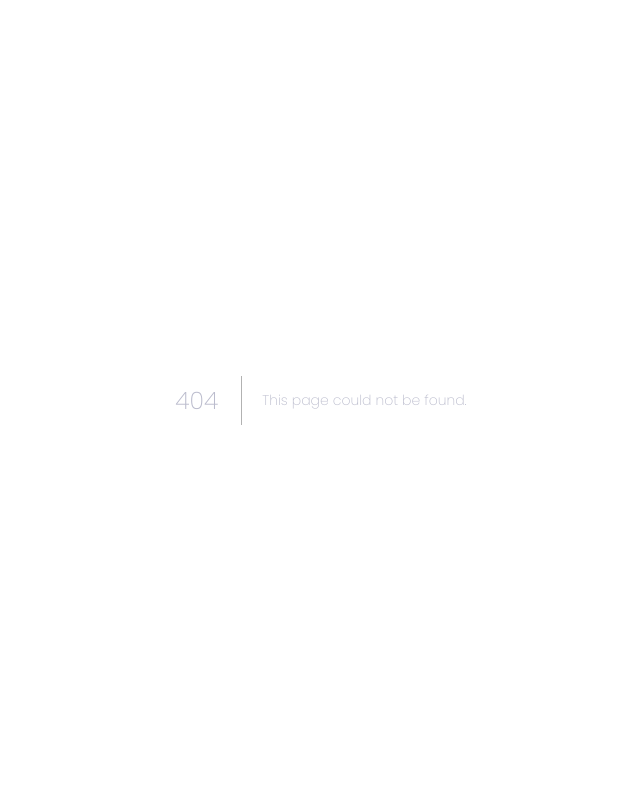
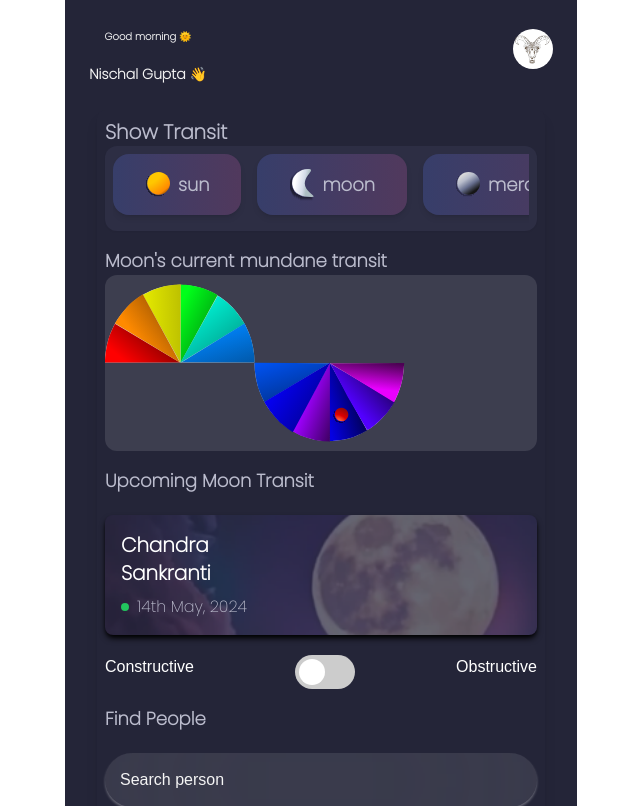
Before and after one commit to adeptcoder014/astroLogics, a Next.js app: page /transits in a window 1280 px wide. Before the commit this address had no page. Shown: the top 806 px of the page, without its empty margins (319-959 px from the left). Built offline with nearby package versions, Linux system fonts and the light colour scheme; no server answers.

Commit message:
events screen left only

```diff
--- a/components/TransitDisplay.js
+++ b/components/TransitDisplay.js
@@ -38,6 +38,8 @@ const TransitDisplay = () => {
     },
     {
       "title": "Transits",
+      "link": "/transits",
+
       "image":
         <Image
           alt="alt tdsdag"
--- a/components/header.js
+++ b/components/header.js
@@ -33,12 +33,12 @@ export const Header = () => {
                 }} >Nischal Gupta 👋</p>
             </div>
 
-            <div className="center" style={{ padding: "1.8%" }}>
+            <div className="h-10 w-10 bg-white rounded-full  flex items-center justify-center">
                 <Image
                     alt="alt tag"
-                    src={require("../public/icons/userSign.png")}
-                    height={45}
-                    width={40}
+                    src={require("../public/zodiac/capricornSign.png")}
+                    // height={45}
+                    width={35}
                 />
             </div>
         </div>
--- /dev/null
+++ b/pages/transits.js
@@ -0,0 +1,135 @@
+// src/components/TransitPanel.js
+import React from 'react';
+import { useEffect, useState } from "react"
+
+import CommanLayout from '../layouts/comman';
+import { CurrentTransit } from '../components/currentTransit';
+
+const TransitPanel = () => {
+    const arr = [
+        {
+            planet: 'sun'
+        },
+        {
+            planet: 'moon'
+        },
+        {
+            planet: 'mercury'
+        },
+        {
+            planet: 'venus'
+        },
+        {
+            planet: 'mars'
+        },
+        {
+            planet: 'jupiter'
+        },
+        {
+            planet: 'saturn'
+        }
+
+    ]
+
+    const [selectedDiv, setSelectedDiv] = useState(''); // State to track selected div
+
+    const handleToggle = (index) => {
+        console.log(index);
+        setActiveIndex(activeIndex === index ? null : index);
+    };
+
+    return (
+        <CommanLayout>
+
+            <div className="p-2 max-w-md mx-auto bg-containerColor text-white rounded-lg shadow-lg">
+                <div className="mb-4">
+                    <h2 className="text-xl font-bold">Show Transit</h2>
+
+                    <div className='bg-[#2D2E44] rounded-xl p-2 shadow-sm'>
+                        <div className='flex overflow-x-scroll space-x-4 scrollbar-hide'>
+                            {arr.map((x, index) => (
+                                <div
+                                    key={index}
+                                    className={`text-white bg-custom-gradient rounded-2xl flex-shrink-0 px-8 py-2 ${selectedDiv === `lord-${index}` ? 'shadow-md shadow-black' : 'shadow-md'}  mb-2 flex items-center`}
+                                    onClick={() => setSelectedDiv(`lord-${index}`)}
+                                >
+                                    <img src={`./planets/${x.planet}.svg`} alt="Natal" width={x.planet == 'saturn' ? 45 : 25} />
+
+                                    <p className="font-extrabold text-lg ml-2">{x.planet}</p>
+                                </div>
+                            ))}
+                        </div>
+                    </div>
+
+                </div>
+
+                <div className="mb-4">
+                    <h3 className="text-lg font-semibold">Moon's current mundane transit</h3>
+                    <div className="items-center bg-[#3D3E4F] rounded-xl">
+
+                        <CurrentTransit />
+                    </div>
+                </div>
+
+                <div className="mb-4">
+                    <h3 className="text-lg font-semibold">Upcoming Moon Transit</h3>
+                    <div className="bg-custom-gradient bgImg p-4 rounded-lg flex shadow-md shadow-black mt-5 mb-5">
+                        <div className="">
+
+                            {/* <div className="ml-4"> */}
+                            <p className='text-white font-extrabold text-xl'>Chandra</p>
+                            <p className='text-white font-extrabold text-xl mb-2'>Sankranti</p>
+
+                            <div className='flex items-center'>
+
+                                <div className={`bg-green-500 rounded-full w-2 h-2 mr-2`} />
+
+                                <p>14th May, 2024</p>
+                            </div>
+                            {/* </div> */}
+                        </div>
+                    </div>
+                </div>
+
+                <div className="flex justify-between mb-4">
+                    <span>Constructive</span>
+                    <label className="switch">
+                        <input type="checkbox" className="hidden" />
+                        <span className="slider round"></span>
+                    </label>
+                    <span>Obstructive</span>
+                </div>
+
+                <h3 className="text-lg font-semibold">Find People</h3>
+                <div className="mb-4">
+                    <input type="text" placeholder="Search person" className="w-full p-2 rounded-lg bg-gray-700 text-white mt-5 mb-5" />
+                </div>
+
+                <div className="space-y-4">
+
+                    {['Akash', 'Shivansh', 'Mr. X'].map((person, index) => (
+                        <div key={index} className="flex items-center bg-custom-gradient py-4 px-1 rounded-lg">
+                            <div className="ml-4 flex flex-col">
+                                <div className='flex items-center'>
+                                    <div className="h-16 w-16 bg-gray-300 rounded-full mx-auto mb-2 flex items-center justify-center">
+                                        <img
+                                            src='./icons/person.png'
+                                            alt="Person"
+                                        />
+                                    </div>
+                                    <div className='ml-3'>
+                                        <p className="font-extrabold">{person}</p>
+                                        <p>Moon - 5th house</p>
+                                    </div>
+                                </div>
+                            </div>
+                            <span className="ml-auto">Romance</span>
+                        </div>
+                    ))}
+                </div>
+            </div>
+        </CommanLayout>
+    );
+};
+
+export default TransitPanel;
--- a/styles/globals.css
+++ b/styles/globals.css
@@ -146,7 +146,7 @@ body {
   /* background: linear-gradient(63deg, #152248 24.63%, #251B58 52.61%, #331947 65.32%, #361A3D 77.5%); */
   /* background: linear-gradient(63deg, #c33764 24.63%, #1d2671 52.61%); */
   background-color: #242538;
-    min-height: 100vh;
+  min-height: 100vh;
 
   /* padding: 10px; */
 }
@@ -675,3 +675,84 @@ button {
   left: 16px;
   color: red; */
 }
+
+
+
+/* src/index.css (add this to your Tailwind CSS file) */
+.switch {
+  position: relative;
+  display: inline-block;
+  width: 60px;
+  height: 34px;
+  padding: 10px;
+}
+
+.switch input:checked+.slider {
+  background-color: #4CAF50;
+}
+
+.switch input:checked+.slider:before {
+  transform: translateX(26px);
+}
+
+.slider {
+  position: absolute;
+  cursor: pointer;
+  top: 0;
+  left: 0;
+  right: 0;
+  bottom: 0;
+  background-color: #ccc;
+  transition: 0.4s;
+}
+
+.slider:before {
+  position: absolute;
+  content: "";
+  height: 26px;
+  width: 26px;
+  left: 4px;
+  bottom: 4px;
+  background-color: white;
+  transition: 0.4s;
+}
+
+.slider.round {
+  border-radius: 34px;
+}
+
+.slider.round:before {
+  border-radius: 50%;
+}
+
+
+
+
+
+
+
+
+
+
+.scrollbar-hide {
+  -ms-overflow-style: none;
+  /* IE and Edge */
+  scrollbar-width: none;
+  /* Firefox */
+}
+
+.scrollbar-hide::-webkit-scrollbar {
+  display: none;
+  /* Chrome, Safari, Opera */
+}
+
+
+.bgImg {
+  background-image: url('../public/transit/chandraSakranti.png');
+  background-size: cover;
+  background-position: center;
+  background-repeat: no-repeat;
+
+
+  /* bg-contain bg-center bg-no-repeat */
+}
```
Also changed, not shown: public/transit/chandraSakranti.png (added), public/zodiac/capricornSign.png (added).
